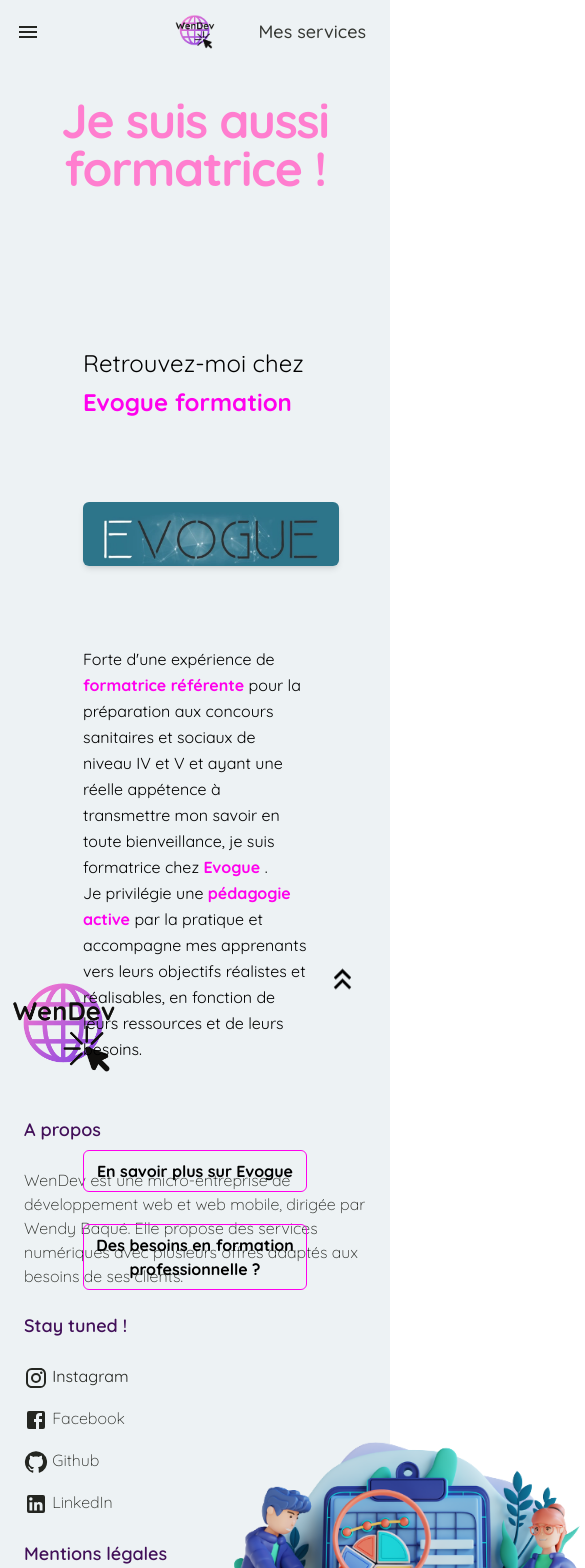
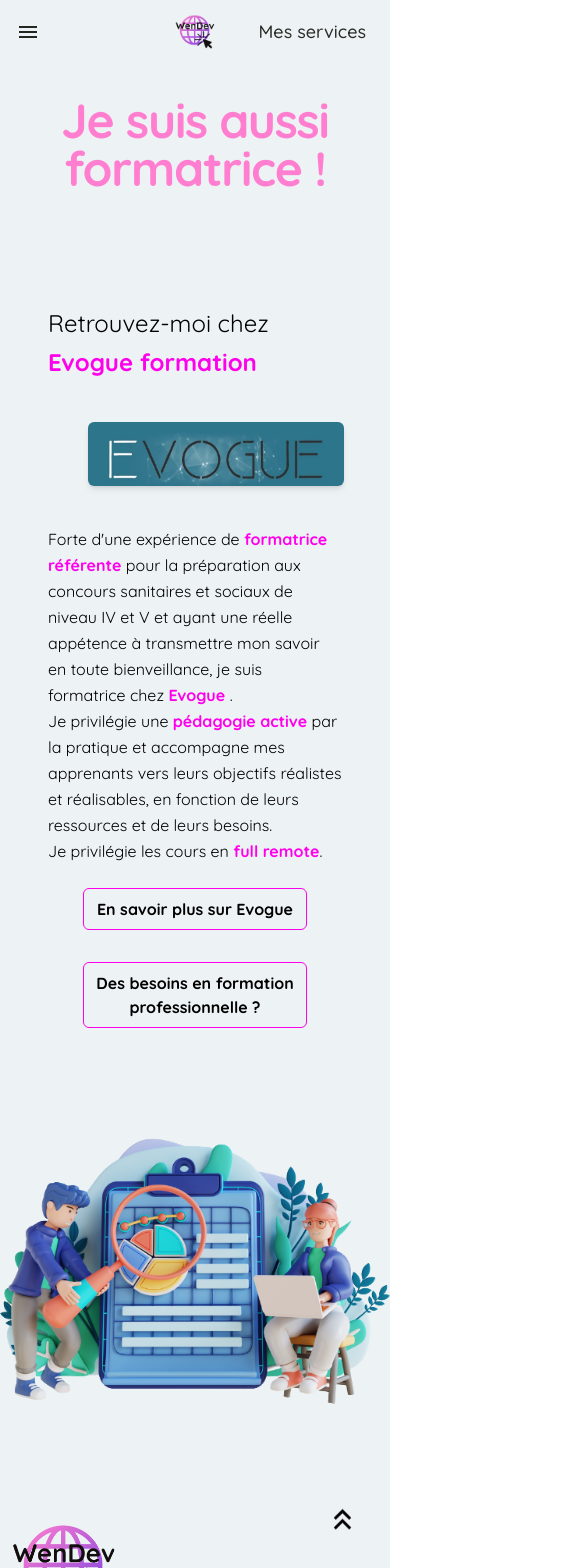
Before and after one commit to wendevweb/site-wendev, a React (Create React App) app: page /Formation in a window 390 px wide. Shown: the top 1568 px of the page, 585 px wide, since content can reach past the window. Built offline with nearby package versions, Linux system fonts and the light colour scheme.

Commit message:
Review About pagre

```diff
--- a/src/pages/Formation.jsx
+++ b/src/pages/Formation.jsx
@@ -7,7 +7,7 @@ import evogue from "../assets/evogue.webp";
 
 const Formation = () => {
   return (
-    <div className="h-screen lg:flex flex-col justify-items-center font-quicksand">
+    <div className="lg:flex flex-col justify-items-center font-quicksand">
       <Helmet>
         <meta charSet="utf-8" />
         <title>Formation | WenDev</title>
@@ -23,7 +23,7 @@ const Formation = () => {
       <Fade>
         <div className="lg:grid grid-cols-2">
           <section className="m-6 p-6">
-            <h3 className="font-quicksand text-2xl p-10 leading-relaxed">
+            <h3 className="font-quicksand text-2xl lg:p-10 leading-relaxed">
               Retrouvez-moi chez{" "}
               <strong className="text-bold text-pinkDark">
                 Evogue formation
@@ -34,7 +34,7 @@ const Formation = () => {
               alt="Evogue formation, l'équipe des formateurs, consultants, collaborateurs qui vous renforce."
               className="m-10 rounded-md shadow-md w-64"
             />
-            <p className="font-quicksand text-light p-10 leading-relaxed">
+            <p className="font-quicksand text-light lg:p-10 leading-relaxed">
               Forte d'une expérience de{" "}
               <strong className="text-bold text-pinkDark">
                 formatrice référente
@@ -50,10 +50,12 @@ const Formation = () => {
               </strong>{" "}
               par la pratique et accompagne mes apprenants vers leurs objectifs
               réalistes et réalisables, en fonction de leurs ressources et de
-              leurs besoins.
+              leurs besoins. <br />
+              Je privilégie les cours en{" "}
+              <strong className="text-bold  text-pinkDark">full remote</strong>.
             </p>
-            <div className="lg:flex flex-col m-10">
-              <button className="mb-6 w-56 border border-pinkDark font-bold rounded-md mt-2 p-2 hover:bg-pinkDark hover:text-white">
+            <div className="grid justify-items-center lg:m-10">
+              <button className="mb-6 mt-6 w-56 border border-pinkDark font-bold rounded-md p-2 hover:bg-pinkDark hover:text-white">
                 <a
                   href="https://www.evogue.fr/"
                   alt="Redirection vers le site d'Evogue"
@@ -76,7 +78,7 @@ const Formation = () => {
             </div>
           </section>
           <section>
-            <img src={formation} alt="" className="ml-56 w-auto" />
+            <img src={formation} alt="" className="lg:ml-56 w-auto" />
           </section>
         </div>
       </Fade>
--- a/src/pages/PageAbout.jsx
+++ b/src/pages/PageAbout.jsx
@@ -1,6 +1,7 @@
 import React from "react";
 import { Helmet } from "react-helmet";
 import { Fade } from "react-awesome-reveal";
+import { Link } from "react-router-dom";
 import wendycolor from "../assets/wendy-color.png";
 import InstagramIcon from "@mui/icons-material/Instagram";
 
@@ -56,18 +57,20 @@ const PageAbout = () => {
               className="rounded-full shadow-md w-96 mb-6"
             />
             <p className="font-quicksand text-light leading-relaxed">
-              Je suis <strong className="text-bold text-pinkDark">Wendy</strong>,
-              fondatrice et gérante de ma micro-entreprise{" "}
+              Je suis <strong className="text-bold text-pinkDark">Wendy</strong>
+              , fondatrice et gérante de ma micro-entreprise{" "}
               <strong className="text-bold text-pinkDark">WenDev</strong>,
               développeuse web passionnée, no-code friendly et auteure de romans
               ! Après un bilan de compétences réalisé en full remote, je suis en
               reconversion professionnelle dans le domaine du développement web
               et web mobile. 💻 <br />A la suite de ma formation à la{" "}
-              <strong className="text-bold text-pinkDark">Wild Code School</strong>{" "}
+              <strong className="text-bold text-pinkDark">
+                Wild Code School
+              </strong>
               , j'ai passé mon titre diplôme de dev en février 2023, dans le but
               de créer ma propre entreprise :{" "}
-              <strong className="text-bold text-pinkDark">WenDev</strong> que voici
-              !
+              <strong className="text-bold text-pinkDark">WenDev</strong> que
+              voici !
             </p>
           </div>
         </section>
@@ -99,16 +102,17 @@ const PageAbout = () => {
               </strong>{" "}
               dans le domaine de la santé. <br />
               Mais il me manquait quelque chose... une touche de{" "}
-              <strong className="text-bold text-pinkDark">créativité</strong>, un
-              brin de concret et une once de fantaisie pour être en accord avec
-              mes valeurs. <br />
+              <strong className="text-bold text-pinkDark">créativité</strong>,
+              un brin de concret et une once de fantaisie pour être en accord
+              avec mes valeurs. <br />
               Après un bilan de compétences, le métier de développeuse web s'est
               rapidement imposé et j'ai commencé ma formation où j'ai pu
               réaliser plusieurs projets concrets et confirmer mon appétence
-              pour le{" "}
+              pour la{" "}
               <strong className="text-bold text-pinkDark">
-                code fullstack
-              </strong> ! <br />
+                programmation informatique
+              </strong>{" "}
+              ! <br />
               J'ai ensuite été en stage chez Fedmind, puis bénévole chez O
               Media, où j'ai découvert le No Code et fait partie d'une belle
               expérience humaine pour aider les personnes souffrant d'obésité à
@@ -134,9 +138,9 @@ const PageAbout = () => {
             />
             <p className="font-quicksand text-light leading-relaxed">
               ✨ Je suis une personne{" "}
-              <strong className="text-bold text-pinkDark">rigoureuse</strong>, ce
-              qui me permet de mener à bien mes projets et activités confiées de
-              A à Z et de bien gérer mon temps de travail. Je fais également
+              <strong className="text-bold text-pinkDark">rigoureuse</strong>,
+              ce qui me permet de mener à bien mes projets et activités confiées
+              de A à Z et de bien gérer mon temps de travail. Je fais également
               preuve de créativité et d'imaginativité, ce qui me pousse à
               trouver des{" "}
               <strong className="text-bold text-pinkDark">
@@ -150,8 +154,8 @@ const PageAbout = () => {
               comme le prouve ma reconversion professionnelle dans un domaine
               totalement nouveau pour moi.
               <br />✨ Etre{" "}
-              <strong className="text-bold text-pinkDark">autonome</strong> dans ma
-              pratique est important pour moi afin d'envisager tous les
+              <strong className="text-bold text-pinkDark">autonome</strong> dans
+              ma pratique est important pour moi afin d'envisager tous les
               possibles qui s'offrent à moi et repose avant tout sur un{" "}
               <strong className="text-bold text-pinkDark">
                 climat de confiance
@@ -164,7 +168,9 @@ const PageAbout = () => {
               mes acquis dans un monde en constante évolution.
               <br />
               <br />➕{" "}
-              <strong className="text-bold text-pinkDark">Mon petit plus ?</strong>
+              <strong className="text-bold text-pinkDark">
+                Mon petit plus ?
+              </strong>
               Je suis développeuse, mais aussi psychologue ! Ainsi, tout
               naturellement, je suis attirée par l' UX et l' UI. C'est un
               domaine qui me parle, et qui me tient toujours à cœur. Mon regard
@@ -189,7 +195,7 @@ const PageAbout = () => {
           <h3 className="text-pink text-2xl text-center mt-12 mb-6 font-quicksand">
             Mes objectifs
           </h3>
-          <div className="lg:grid grid-cols-2 content-center items-center">
+          <div className="lg:grid grid-cols-2">
             <p className="font-quicksand text-light p-10 leading-relaxed">
               <strong className="text-bold text-2xl text-pinkDark">
                 Te proposer une solution numérique sur mesure
@@ -200,6 +206,7 @@ const PageAbout = () => {
               même des gratuits qui font tout à ta place ! 😵‍💫 Mais cela ne
               remplacera jamais le travail d'un développeur formé à créer des
               <strong className="text-bold text-pinkDark">
+                {" "}
                 sites internet robustes et viables, avec un design à la pointe
                 des tendances
               </strong>
@@ -215,7 +222,7 @@ const PageAbout = () => {
             </p>
             <p className="font-quicksand text-light p-10 leading-relaxed">
               <strong className="text-bold text-2xl text-pinkDark">
-                Te proposer des offres adaptées à tes finances
+                Te présenter des offres adaptées à tes finances
               </strong>{" "}
               <br />
               <br />
@@ -233,10 +240,11 @@ const PageAbout = () => {
               </strong>
               🥳
             </p>
+            <div>
               <p className="font-quicksand text-light p-10 leading-relaxed">
                 <strong className="text-bold text-2xl text-pinkDark">
-                Etre une référence en création de sites web pour les auteurs de
-                livres
+                  Etre une référence en création de sites web pour les auteurs
+                  de livres
                 </strong>{" "}
                 <br />
                 <br />
@@ -248,9 +256,9 @@ const PageAbout = () => {
                   virtuelle accessible à tous
                 </strong>
                 , comme peut l'être un site internet ! <br />
-              En tant qu'auteure de romans, je suis déjà passée par la création
-              de mon site internet et ai fait face à plusieurs difficultés que
-              je peux ainsi t'éviter !{" "}
+                En tant qu'auteure de romans, je suis déjà passée par la
+                création de mon site internet et ai fait face à plusieurs
+                difficultés que je peux ainsi t'éviter !{" "}
                 <strong className="text-bold  text-pinkDark">
                   Je sais de quoi tu as besoin
                 </strong>{" "}
@@ -262,7 +270,12 @@ const PageAbout = () => {
                 , tu bénéficieras d'une solution numérique optimale pour toucher
                 tes lecteurs et, qui sait, peut-être qu'une maison d'édition
                 passera par là ! 😉
+                <br />
+                <button className="text-white bg-gradient-to-br from-purple to-pinkDark hover:bg-gradient-to-bl focus:ring-4 focus:outline-none font-medium rounded-lg text-sm px-5 py-2.5 text-center mr-2 mb-2 mt-12">
+                  <Link to="/Offreauteurs">Voir l'offre</Link>
+                </button>
               </p>
+            </div>
             <div>
               <p className="font-quicksand text-light p-10 leading-relaxed">
                 <strong className="text-bold text-2xl text-pinkDark">
@@ -294,8 +307,8 @@ const PageAbout = () => {
                   viens me rejoindre pour faire partie de la communauté{" "}
                 </strong>
                 !
-              </p>
-              <button className="text-white w-64 m-2 p-10 bg-gradient-to-br from-purple to-pinkDark hover:bg-gradient-to-bl focus:ring-4 focus:outline-none font-medium rounded-lg text-sm px-5 py-2.5 text-center mr-2 mb-2 mt-6">
+                <br />
+                <button className="text-white w-64 p-10 bg-gradient-to-br from-purple to-pinkDark hover:bg-gradient-to-bl focus:ring-4 focus:outline-none font-medium rounded-lg text-sm px-5 py-2.5 text-center mr-2 mb-2 mt-12">
                   <a
                     href="https://www.instagram.com/wendevweb/"
                     alt="Redirection vers le compte Instagram de WenDev"
@@ -306,6 +319,7 @@ const PageAbout = () => {
                     Rejoins-moi sur Instagram ! <InstagramIcon />
                   </a>
                 </button>
+              </p>
             </div>
           </div>
         </section>
@@ -337,12 +351,11 @@ const PageAbout = () => {
                 Cela me permet de développer des compétences organisationnelles,
                 de maîtriser les normes rédactionnelles et, surtout, d'être à l'
                 avec le{" "}
-                <strong className="text-bold text-lg text-pinkDark">
+                <strong className="text-bold text-pinkDark">
                   storytelling
                 </strong>{" "}
                 lorsque j'ai un projet à te présenter !
-              </p>
-              <button className="text-white bg-gradient-to-br from-purple to-pinkDark hover:bg-gradient-to-bl focus:ring-4 focus:outline-none font-medium rounded-lg text-sm px-5 py-2.5 text-center mr-2 mb-2 mt-6">
+                <button className="text-white bg-gradient-to-br from-purple to-pinkDark hover:bg-gradient-to-bl focus:ring-4 focus:outline-none font-medium rounded-lg text-sm px-5 py-2.5 text-center mr-2 mb-2 mt-12">
                   <a
                     href="https://wendybaqueauteure.wendev.fr/"
                     alt="Redirection vers le site d'auteure de Wendy Baqué"
@@ -353,6 +366,7 @@ const PageAbout = () => {
                     En savoir plus...
                   </a>
                 </button>
+              </p>
             </div>
           </div>
         </section>
```
Lines whose indentation alone changed are shown as unchanged.
